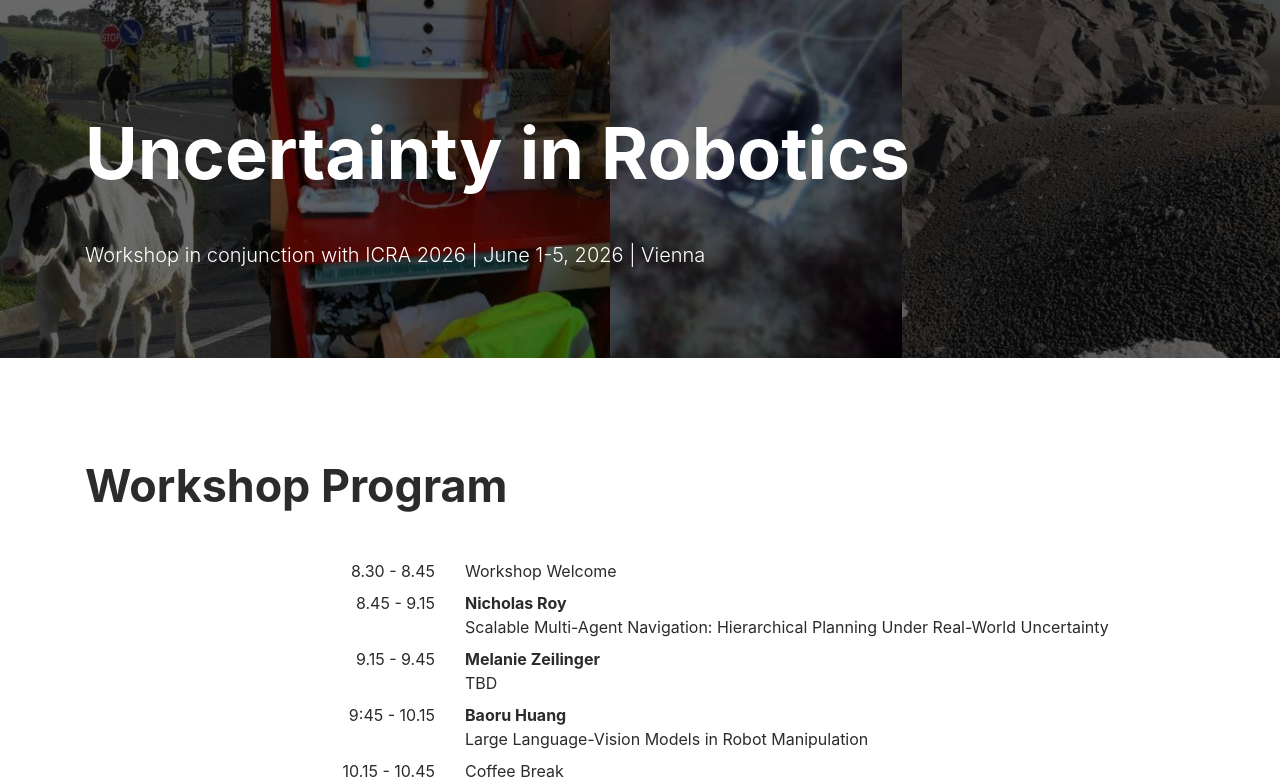
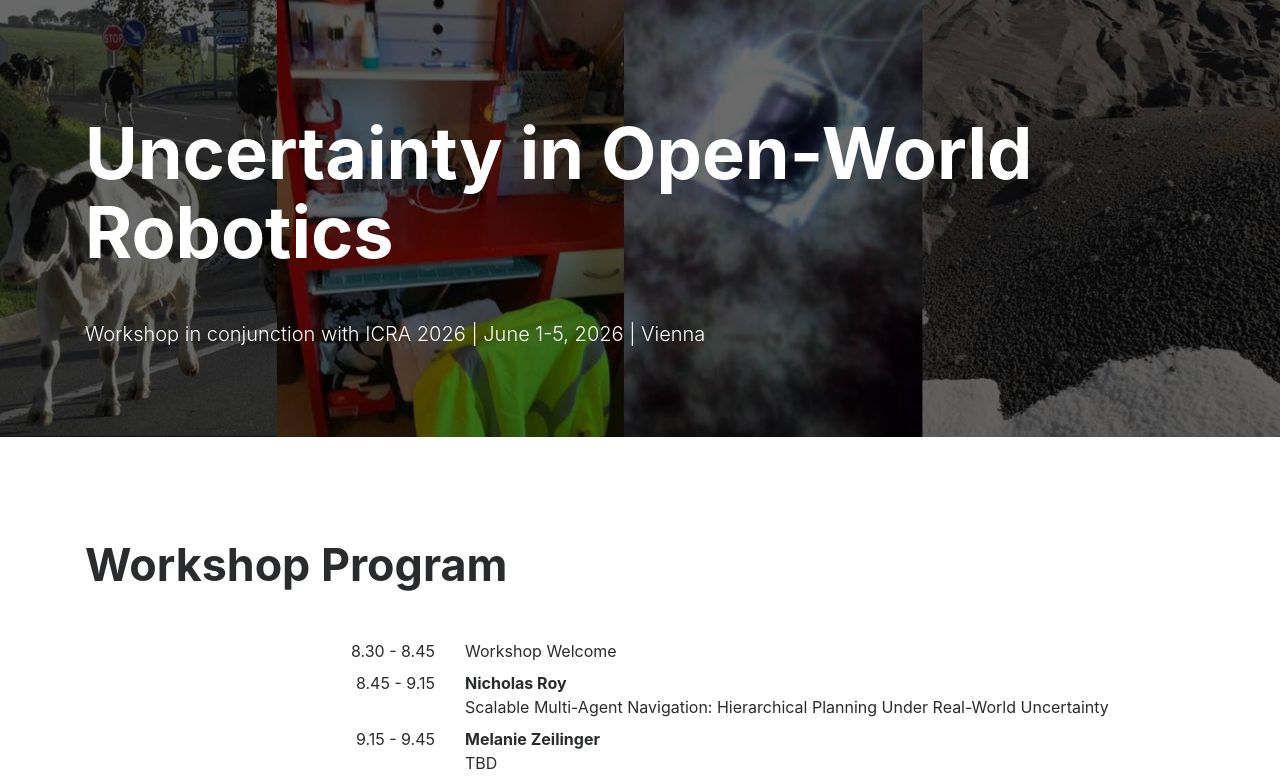
Before and after one commit to uncertainty-in-robotics/uncertainty-in-robotics.github.io, a plain HTML site: page program.html in a window 1280 px wide. Shown: the top 780 px of the page. Drawn offline with Linux system fonts and the light colour scheme.

Commit message:
Update program.html

```diff
--- a/program.html
+++ b/program.html
@@ -34,7 +34,7 @@
             </header>
             <h1 data-aos="fade" data-aos-easing="linear" data-aos-duration="1000" data-aos-once="true"
                 class="display-3 text-white font-weight-bold my-5">
-                Uncertainty in Robotics
+                Uncertainty in Open-World Robotics
             </h1>
             <p data-aos="fade" data-aos-easing="linear" data-aos-duration="1000" data-aos-once="true"
                 class="lead text-white my-4">
```
